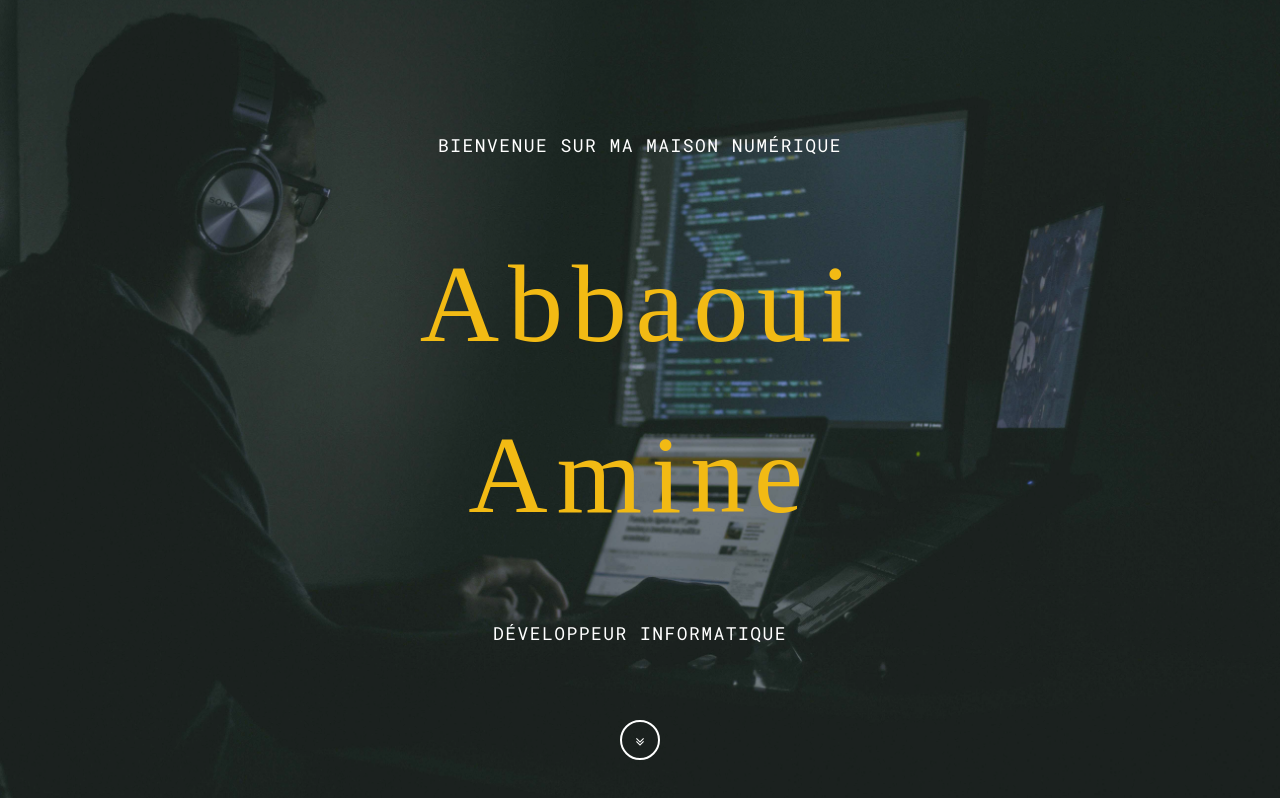
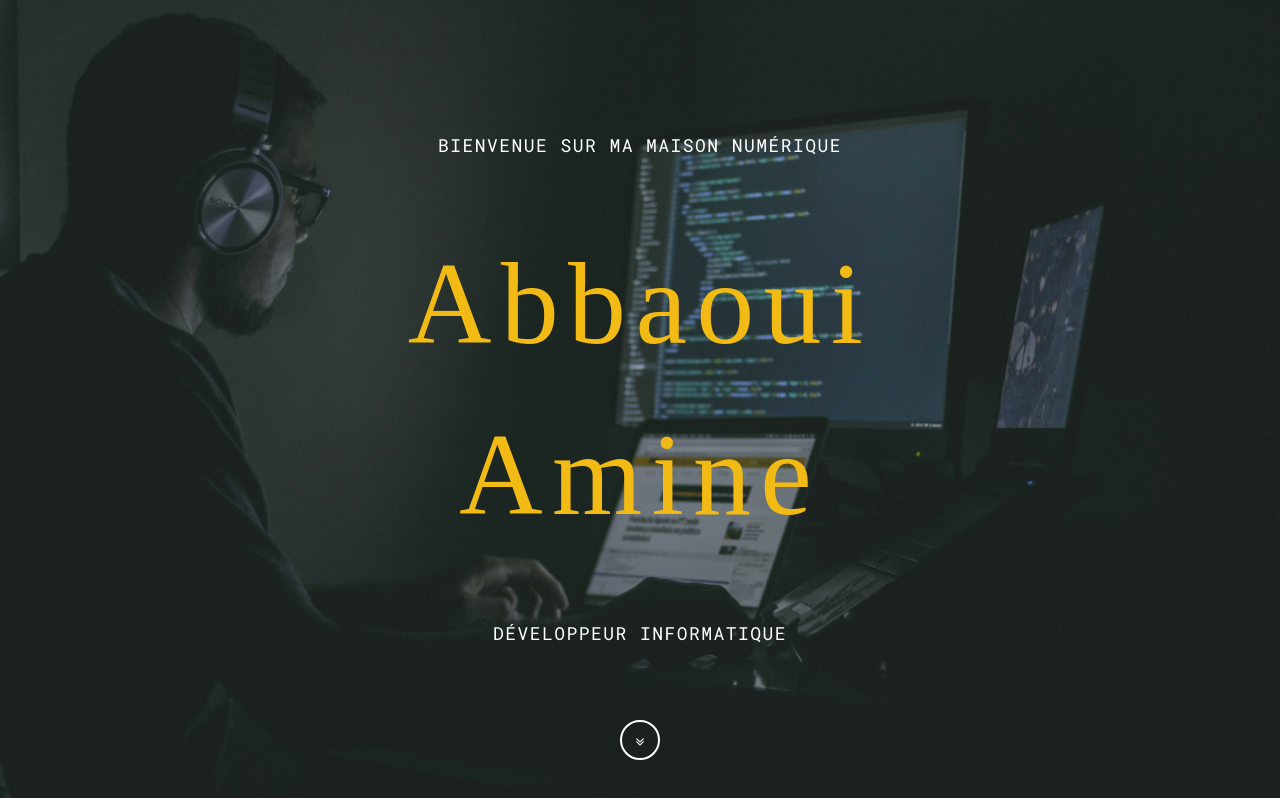
Before and after one commit to AbbaouiAmine/AbbaouiAmine, a plain HTML site: page index.html in a window 1280 px wide. Shown: the top 798 px of the page. Drawn offline with nearby package versions, Linux system fonts and the light colour scheme; some packages are replaced by stand-ins of ours; a script that the page names is missing.

Commit message:
Update style.default.css

```diff
--- a/css/style.default.css
+++ b/css/style.default.css
@@ -1475,7 +1475,6 @@ color: #fff;
   font-family: Marquette;
   font-weight: normal;
   font-style: normal;
-  font-size: 110px !important;
   line-height: 171px;
   text-transform: capitalize;
   color: #f2ba14 !important;
```
